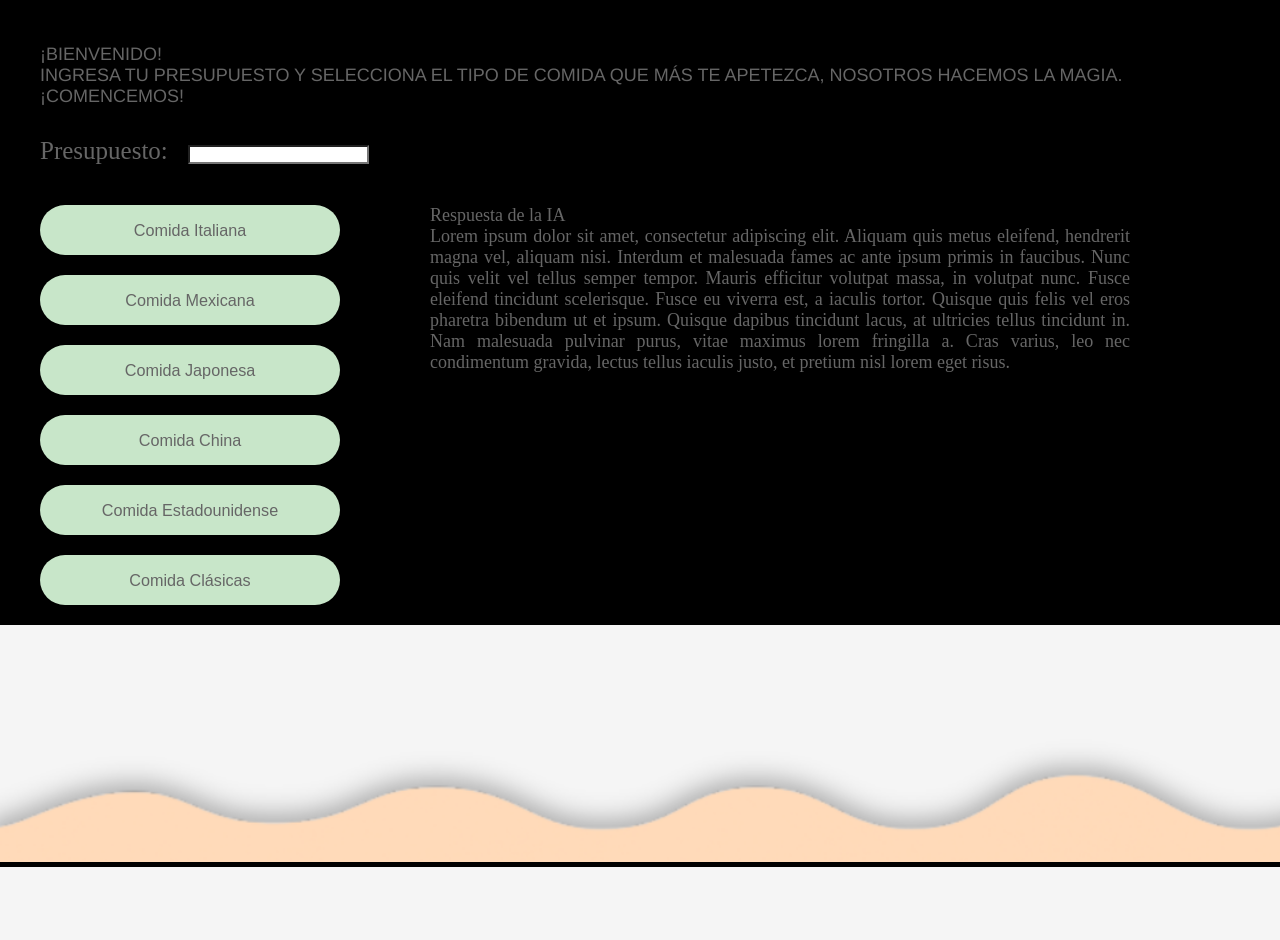
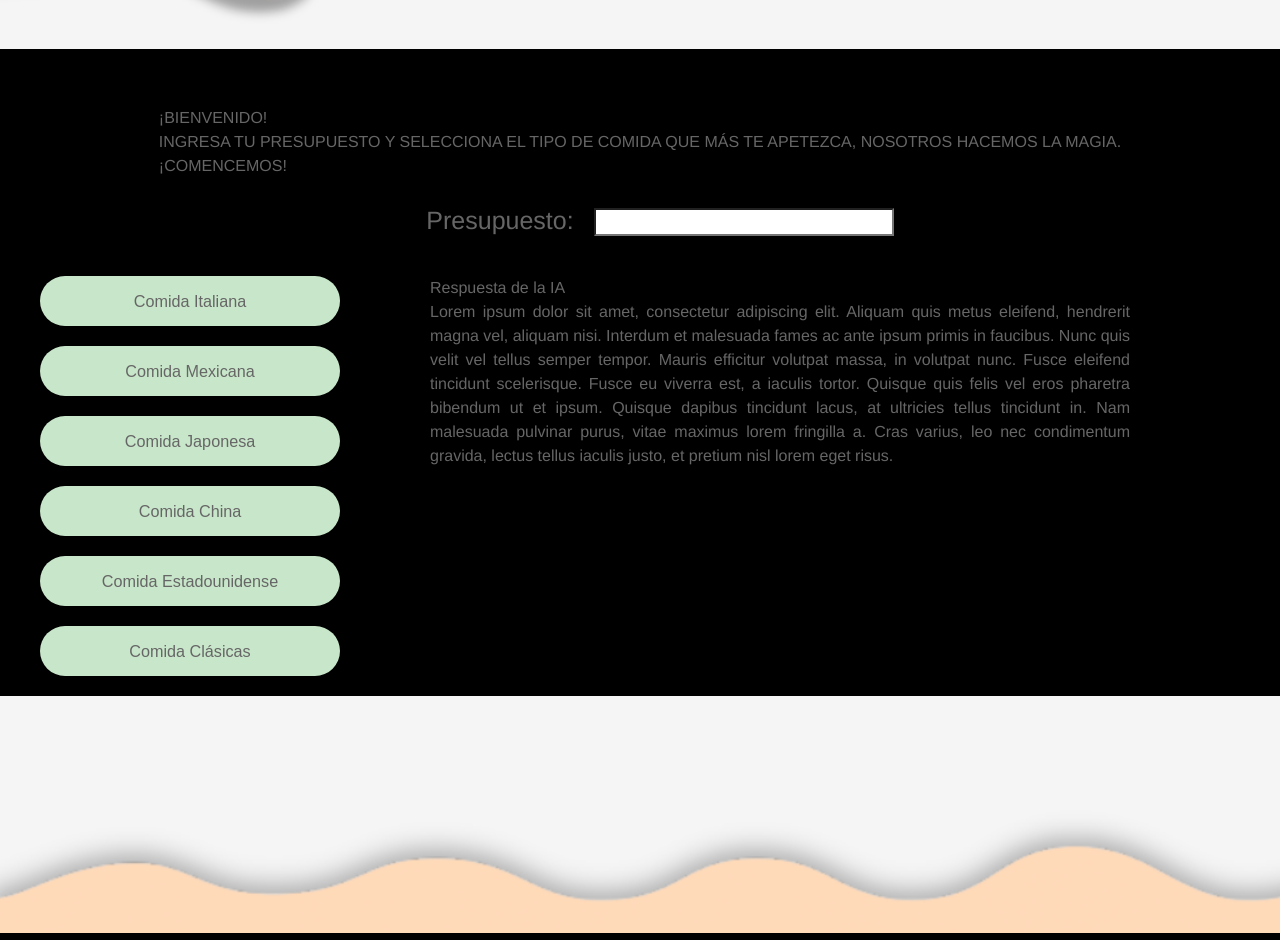
Before and after one commit to BryanBac/Recetas-IA, a Next.js app: page / in a window 1280 px wide. Shown: the part 722-1662 px from the top of the page. Before the commit the page ends 1589 px from the top, so only its background shows below. Built offline with nearby package versions, Linux system fonts and the light colour scheme; a web font is replaced by a local one.

Commit message:
correccion de errores

```diff
--- a/src/components/boton.js
+++ b/src/components/boton.js
@@ -1,9 +1,13 @@
 import React from 'react'
 
-function Boton({ texto, esBotonDeClic, manejarClic }) {
+function Boton(props) {
+    const {texto, value, setValue} = props;
     return (
         <div className="contenedor-botones">
-            <button className='boton' onClick={manejarClic}><span>
+            <button className='boton' onClick={()=>{
+                setValue(value)
+                console.log(value)
+            }}><span>
                 {texto}
             </span></button>
         </div>
--- a/src/pages/Document.module.css
+++ /dev/null
@@ -1,3 +0,0 @@
-.contendor-titulos {
-    background-color: red;
-}
--- a/src/pages/_document.js
+++ b/src/pages/_document.js
@@ -1,6 +1,4 @@
-import { Html, Head, Main, NextScript } from 'next/document';
-import Boton from '../components/boton.js';
-import Descripcion from '../components/descripcion.js';
+import { Html, Head, Main, NextScript } from 'next/document'
 
 export default function Document() {
   return (
@@ -8,46 +6,6 @@ export default function Document() {
       <Head />
       <body>
         <Main />
-        {/* Header */}
-        <div className='contenedor-header'>
-          <img src='header.png' alt="" />
-        </div>
-        {/* Descripcion de la página */}
-        <div className='contenedor-descripcion'>
-          <Descripcion
-            descripcion1='¡Bienvenido!'
-            descripcion2='Ingresa tu presupuesto y selecciona el tipo de comida que más te apetezca, nosotros hacemos la magia.'
-            descripcion3='¡Comencemos!'
-          />
-        </div>
-        {/* Ingreso de Presupuesto */}
-        <div className='presupuesto'>
-          <p>Presupuesto: </p>
-          <form onSubmit={ev => {ev.preventDefault; console.log(ev.target.search.value)}}>
-            <input className='formPresupuesto' type='sumbit' name='presupuesto' autoComplete='off'></input>
-          </form>
-        </div>
-
-        <div className='contenedor-btn-respuesta'>
-          {/* Botones */}
-          <div className='contenedor-botones'>
-            <Boton texto='Comida Italiana'></Boton>
-            <Boton texto='Comida Mexicana'></Boton>
-            <Boton texto='Comida Japonesa'></Boton>
-            <Boton texto='Comida China'></Boton>
-            <Boton texto='Comida Estadounidense'></Boton>
-            <Boton texto='Comida Clásicas'></Boton>
-          </div>
-          {/* Respuesta IA */}
-          <div className='respuesta'>
-            <p>Respuesta de la IA</p>
-            <p>Lorem ipsum dolor sit amet, consectetur adipiscing elit. Aliquam quis metus eleifend, hendrerit magna vel, aliquam nisi. Interdum et malesuada fames ac ante ipsum primis in faucibus. Nunc quis velit vel tellus semper tempor. Mauris efficitur volutpat massa, in volutpat nunc. Fusce eleifend tincidunt scelerisque. Fusce eu viverra est, a iaculis tortor. Quisque quis felis vel eros pharetra bibendum ut et ipsum. Quisque dapibus tincidunt lacus, at ultricies tellus tincidunt in. Nam malesuada pulvinar purus, vitae maximus lorem fringilla a. Cras varius, leo nec condimentum gravida, lectus tellus iaculis justo, et pretium nisl lorem eget risus. </p>
-          </div>
-        </div>
-          {/* Footer */}
-          <div className='contenedor-footer'>
-            <img src='footer.png' />
-          </div>
         <NextScript />
       </body>
     </Html>
--- a/src/pages/api/generate.js
+++ b/src/pages/api/generate.js
@@ -16,12 +16,13 @@ export default async function (req, res) {
   }
 
   const comida = req.body.comida || '';
+  const monto = req.body.monto || '';
   console.log("dentro", comida);
 
   try {
     const completion = await openai.createCompletion({
       model: "text-davinci-003",
-      prompt: generatePrompt(comida),
+      prompt: generatePrompt(comida, monto),
       temperature: 0.6,
       max_tokens: 1000,
     });
@@ -42,6 +43,6 @@ export default async function (req, res) {
   }
 }
 
-function generatePrompt(comida) {
-  return `Dame 1 receta real de comida ${comida}, con su preparación, que pueda hacer por menos de Q.100.00 e incluye precios aproximados de los ingredientes`;
+function generatePrompt(comida, monto) {
+  return `Dame 1 receta real de comida ${comida}, con su preparación, que pueda hacer por menos de ${monto} e incluye precios aproximados de los ingredientes`;
 }
--- a/src/pages/index.js
+++ b/src/pages/index.js
@@ -1,19 +1,58 @@
-import Head from 'next/head'
-import Image from 'next/image'
-import { Inter } from 'next/font/google'
-import styles from '@/styles/Home.module.css'
-
-const inter = Inter({ subsets: ['latin'] })
+import Head from "next/head";
+import { useState } from "react";
+import styles from "./index.module.css";
+import Boton from "@/components/boton";
+import Descripcion from "@/components/descripcion";
 
 export default function Home() {
   return (
-    <>
+    <div>
       <Head>
-        <title>Recetas IA</title>
-        <meta name="description" content="Generated by create next app" />
-        <meta name="viewport" content="width=device-width, initial-scale=1" />
-        <link rel="icon" href="/favicon.ico" />
+        <title>OpenAI Quickstart</title>
+        <link rel="icon" href="/dog.png" />
       </Head>
-    </>
-  )
+
+      <main className={styles.main}>
+        <div className='contenedor-header'>
+          <img src='header.png' alt="" />
+        </div>
+        {/* Descripcion de la página */}
+        <div className='contenedor-descripcion'>
+          <Descripcion
+            descripcion1='¡Bienvenido!'
+            descripcion2='Ingresa tu presupuesto y selecciona el tipo de comida que más te apetezca, nosotros hacemos la magia.'
+            descripcion3='¡Comencemos!'
+          />
+        </div>
+        {/* Ingreso de Presupuesto */}
+        <div className='presupuesto'>
+          <p>Presupuesto: </p>
+          <form onSubmit={ev => { ev.preventDefault; console.log(ev.target.search.value) }}>
+            <input className='formPresupuesto' type='sumbit' name='presupuesto' autoComplete='off' onChange={(event) =>console.log(event.target.value)}></input>
+          </form>
+        </div>
+
+        <div className='contenedor-btn-respuesta'>
+          {/* Botones */}
+          <div className='contenedor-botones'>
+            <Boton texto='Comida Italiana'></Boton>
+            <Boton texto='Comida Mexicana'></Boton>
+            <Boton texto='Comida Japonesa'></Boton>
+            <Boton texto='Comida China'></Boton>
+            <Boton texto='Comida Estadounidense'></Boton>
+            <Boton texto='Comida Clásicas'></Boton>
+          </div>
+          {/* Respuesta IA */}
+          <div className='respuesta'>
+            <p>Respuesta de la IA</p>
+            <p>Lorem ipsum dolor sit amet, consectetur adipiscing elit. Aliquam quis metus eleifend, hendrerit magna vel, aliquam nisi. Interdum et malesuada fames ac ante ipsum primis in faucibus. Nunc quis velit vel tellus semper tempor. Mauris efficitur volutpat massa, in volutpat nunc. Fusce eleifend tincidunt scelerisque. Fusce eu viverra est, a iaculis tortor. Quisque quis felis vel eros pharetra bibendum ut et ipsum. Quisque dapibus tincidunt lacus, at ultricies tellus tincidunt in. Nam malesuada pulvinar purus, vitae maximus lorem fringilla a. Cras varius, leo nec condimentum gravida, lectus tellus iaculis justo, et pretium nisl lorem eget risus. </p>
+          </div>
+        </div>
+        {/* Footer */}
+        <div className='contenedor-footer'>
+          <img src='footer.png' />
+        </div>
+      </main>
+    </div>
+  );
 }
```
